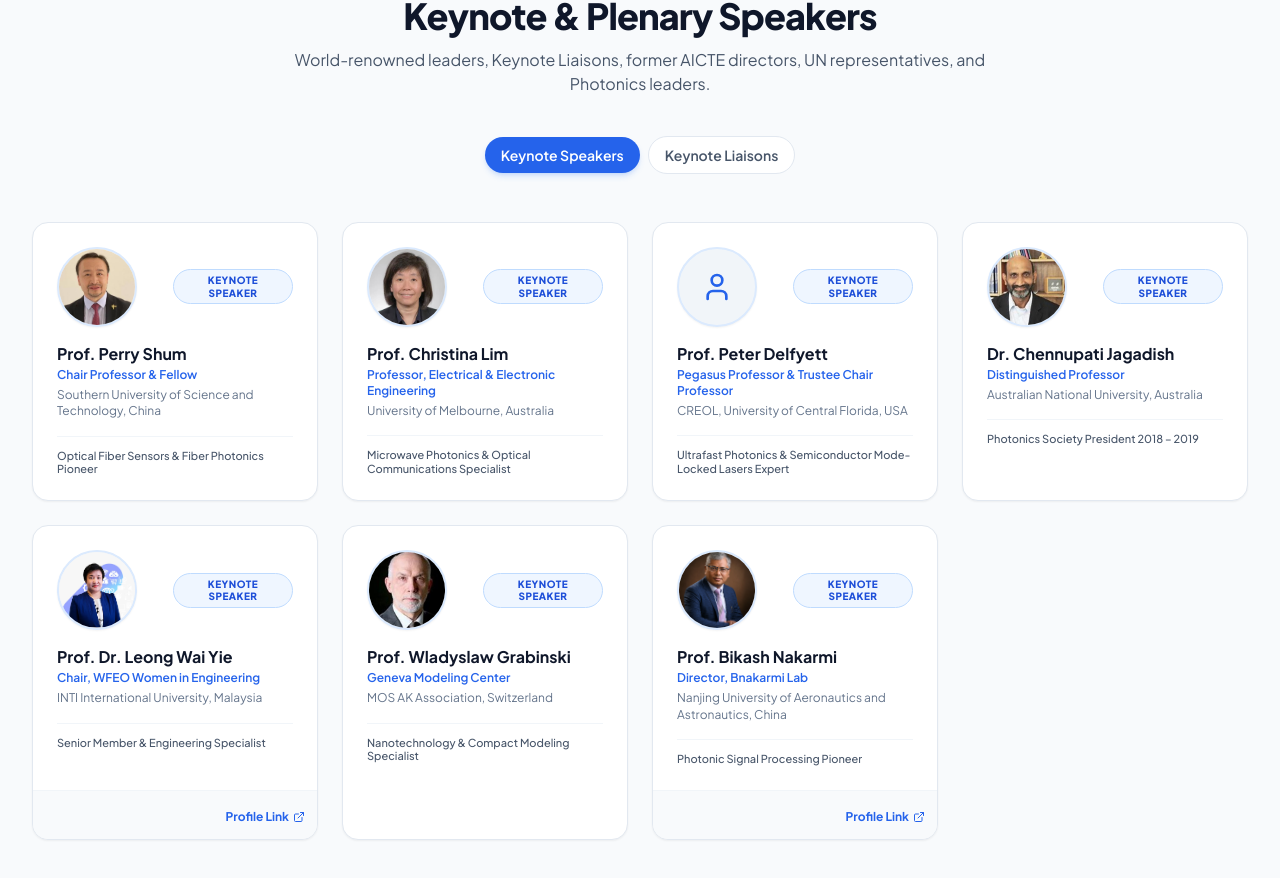
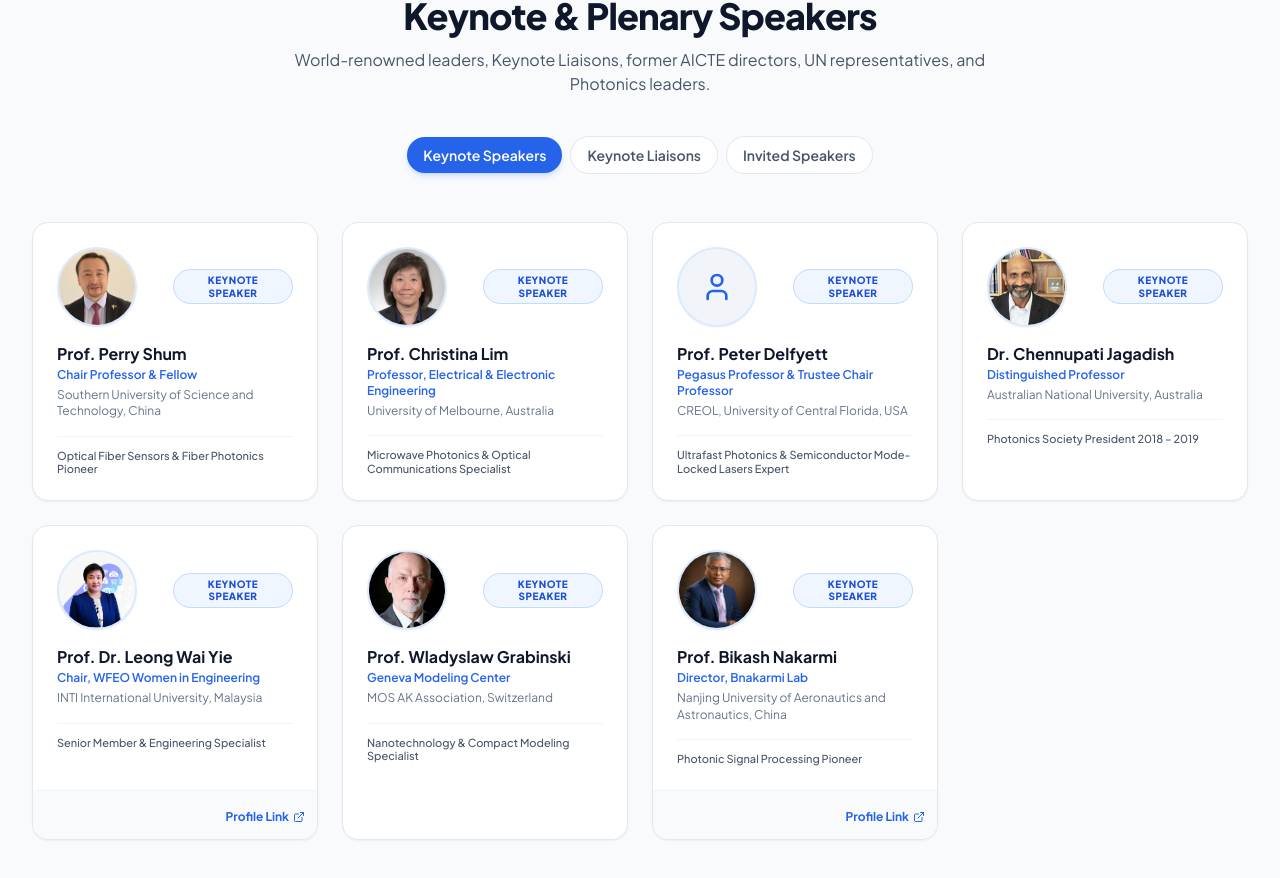
Before and after one commit to piraneshNK/RMK-IEEE-WEBSITE-2028, a React (Vite) app: page / in a window 1280 px wide. Shown: the part 4234-5112 px from the top of the page. Built offline with nearby package versions, Linux system fonts and the light colour scheme.

Commit message:
key note

```diff
--- a/src/components/SpeakersSection.jsx
+++ b/src/components/SpeakersSection.jsx
@@ -95,7 +95,7 @@ export default function SpeakersSection() {
     {
       name: "Dr. Sangeetha R. G.",
       role: "Invited Speaker",
-      institution: "VIT Chennai, India",
+      institution: "Sri Sai Ram Engineering College, Chennai",
       title: "Professor, School of Electronics Engineering",
       honor: "Optical Communications & Photonics Expert",
       link: "https://directorycc.vit.ac.in/faculty/50604-sangeetha-r-g",
@@ -104,7 +104,7 @@ export default function SpeakersSection() {
     {
       name: "Brindha Saminathan",
       role: "Invited Speaker",
-      institution: "Sri Sairam Engineering College, Chennai",
+      institution: "Sri Sai Ram Engineering College, Chennai",
       title: "Academic & Research Specialist",
       honor: "Intelligent Sensing Systems Leader",
       image: "/ieee img/Brindha Saminathan.jpeg"
@@ -154,7 +154,8 @@ export default function SpeakersSection() {
         <div className="flex flex-wrap items-center justify-center gap-2 mb-12">
           {[
             { id: 'keynote', label: 'Keynote Speakers' },
-            { id: 'liaison', label: 'Keynote Liaisons' }
+            { id: 'liaison', label: 'Keynote Liaisons' },
+            { id: 'invited', label: 'Invited Speakers' }
           ].map(tab => (
             <button
               key={tab.id}
```
